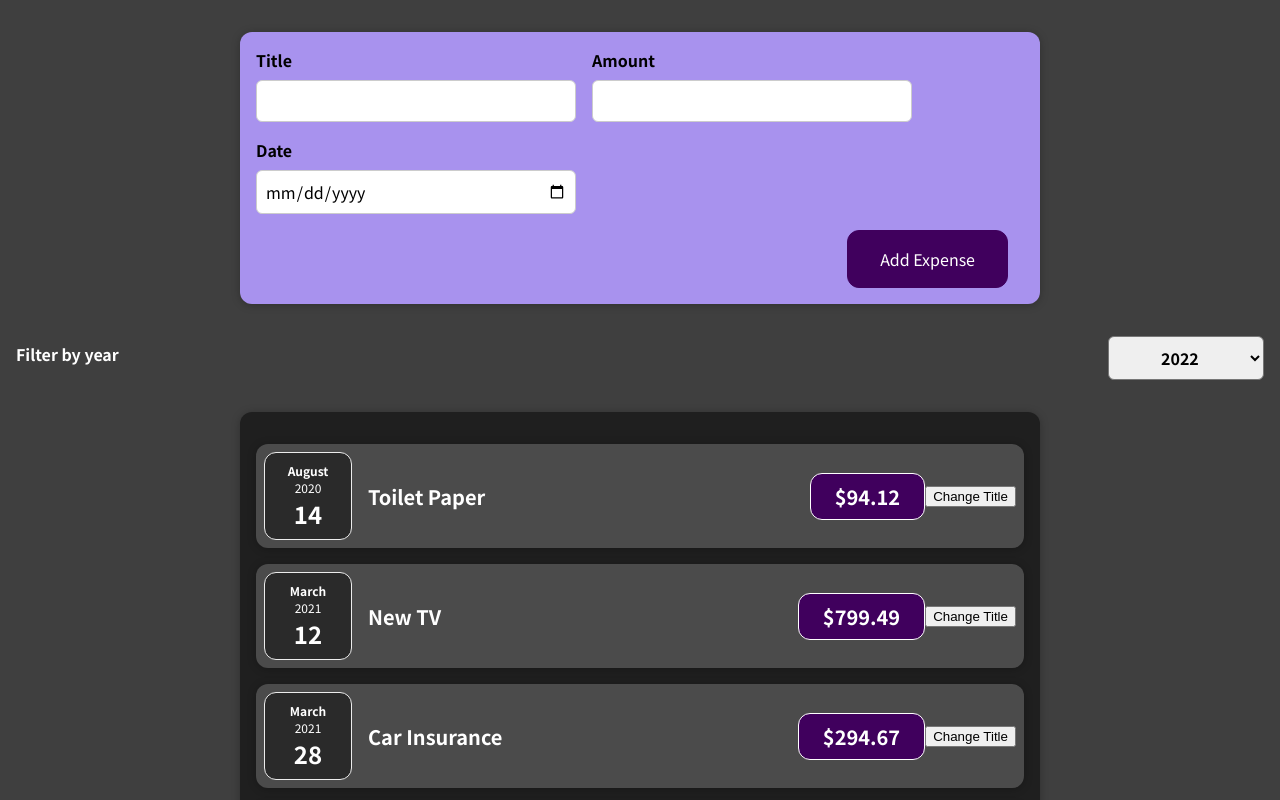
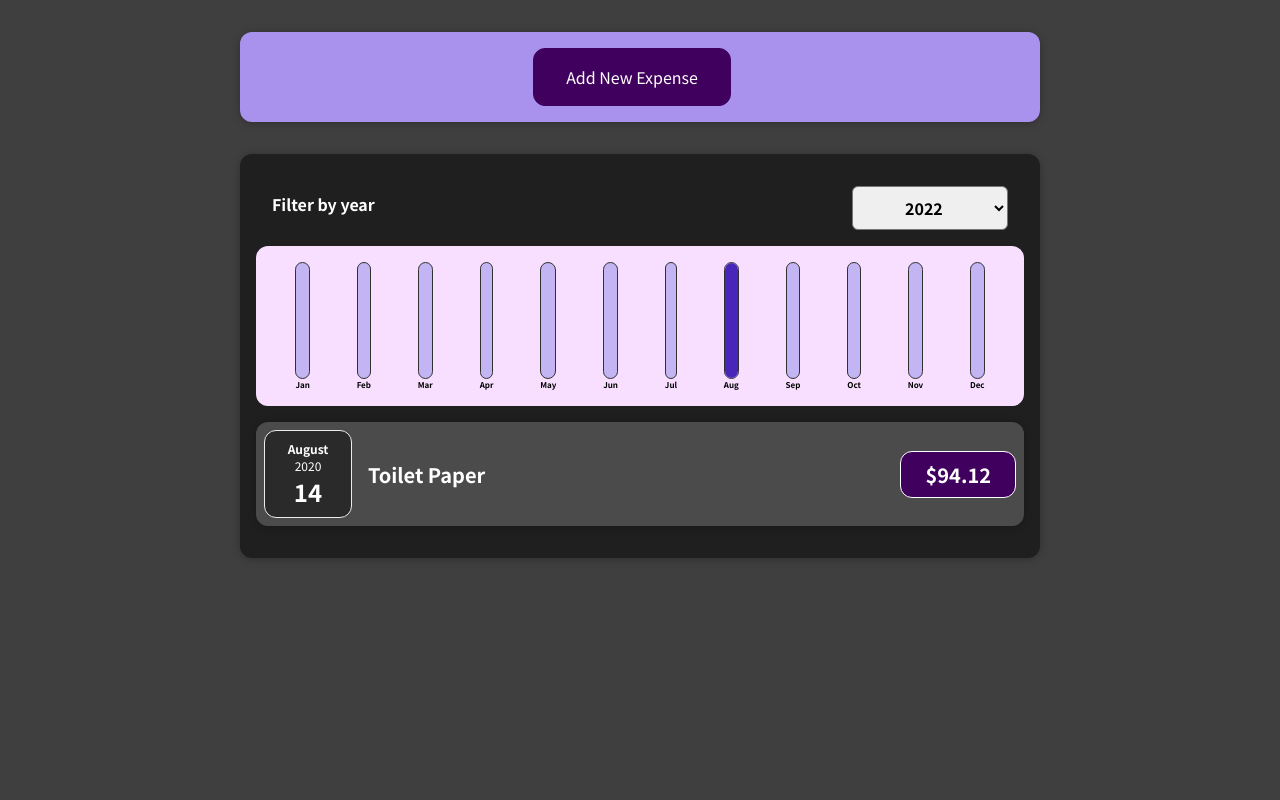
Before and after one commit to Paraldos/ReactCourse, a React (Create React App) app: page / in a window 1280 px wide. Shown: the top 800 px of the page. Built offline with nearby package versions, Linux system fonts and the light colour scheme.

Commit message:
working working

```diff
--- a/src/App.js
+++ b/src/App.js
@@ -1,8 +1,8 @@
 import Expenses from "./components/Expenses/Expenses";
 import NewExpense from "./components/NewExpense/NewExpense";
+import React, { useState } from "react";
 
-const App = () => {
-  const expenses = [
+const DUMMY_EXPENSES = [
   {
     id: "e1",
     title: "Toilet Paper",
@@ -24,9 +24,13 @@
   },
 ];
 
+const App = () => {
+  const [expenses, setExpenses] = useState(DUMMY_EXPENSES);
+
   const addExpenseHandler = (expense) => {
-    console.log("InApp.js");
-    console.log(expense);
+    setExpenses((prevExpenses) => {
+      return [expense, ...expenses];
+    });
   };
 
   return (
--- /dev/null
+++ b/src/components/Chart/Chart.css
@@ -0,0 +1,9 @@
+.chart {
+  padding: 1rem;
+  border-radius: 12px;
+  background-color: #f8dfff;
+  text-align: center;
+  display: flex;
+  justify-content: space-around;
+  height: 10rem;
+}
--- /dev/null
+++ b/src/components/Chart/Chart.js
@@ -0,0 +1,23 @@
+import React from "react";
+import ChartBar from "./ChartBar";
+import "./Chart.css";
+
+const Chart = (props) => {
+  const dataPointValues = props.dataPoints.map((dataPoint) => dataPoint.value);
+  const totalMaximum = Math.max(...dataPointValues);
+
+  return (
+    <div className="chart">
+      {props.dataPoints.map((dataPoint) => (
+        <ChartBar
+          key={dataPoint.label}
+          value={dataPoint.value}
+          maxValue={totalMaximum}
+          label={dataPoint.label}
+        />
+      ))}
+    </div>
+  );
+};
+
+export default Chart;
--- /dev/null
+++ b/src/components/Chart/ChartBar.css
@@ -0,0 +1,30 @@
+.chart-bar {
+  height: 100%;
+  display: flex;
+  flex-direction: column;
+  align-items: center;
+}
+
+.chart-bar__inner {
+  height: 100%;
+  width: 100%;
+  border: 1px solid #313131;
+  border-radius: 12px;
+  background-color: #c3b4f3;
+  overflow: hidden;
+  display: flex;
+  flex-direction: column;
+  justify-content: flex-end;
+}
+
+.chart-bar__fill {
+  background-color: #4826b9;
+  width: 100%;
+  transition: all 0.3s ease-out;
+}
+
+.chart-bar__label {
+  font-weight: bold;
+  font-size: 0.5rem;
+  text-align: center;
+}
--- /dev/null
+++ b/src/components/Chart/ChartBar.js
@@ -0,0 +1,22 @@
+import React from "react";
+
+import "./ChartBar.css";
+
+const ChartBar = (props) => {
+  let barFillHeight = "0%";
+
+  if (props.maxValue > 0) {
+    barFillHeight = Math.round((props.value / props.maxValue) * 100) + "%";
+  }
+
+  return (
+    <div className="chart-bar">
+      <div className="chart-bar__inner">
+        <div className="chart-bar__fill" style={{ height: barFillHeight }}></div>
+      </div>
+      <div className="chart-bar__label">{props.label}</div>
+    </div>
+  );
+};
+
+export default ChartBar;
--- a/src/components/Expenses/ExpenseItem.js
+++ b/src/components/Expenses/ExpenseItem.js
@@ -1,24 +1,19 @@
 import "./ExpenseItem.css";
 import Card from "../UI/Card";
 import ExpenseDate from "./ExpenseDate";
-import React, { useState } from "react";
+import React from "react";
 
 function ExpenseItem(props) {
-  const [title, setTitle] = useState(props.title);
-
-  const clickHandler = () => {
-    setTitle("Updated!");
-  };
-
   return (
+    <li>
       <Card className="expense-item">
         <ExpenseDate date={props.date} />
         <div className="expense-item__description">
-        <h2>{title}</h2>
+          <h2>{props.title}</h2>
           <div className="expense-item__price">${props.amount}</div>
         </div>
-      <button onClick={clickHandler}>Change Title</button>
       </Card>
+    </li>
   );
 }
 
--- a/src/components/Expenses/Expenses.js
+++ b/src/components/Expenses/Expenses.js
@@ -2,36 +2,26 @@
 import "./Expenses.css";
 import Card from "../UI/Card";
 import ExpensesFilter from "./ExpensesFilter";
+import React, { useState } from "react";
+import ExpensesList from "./ExpensesList";
+import ExpensesChart from "./ExpensesChart";
 
 const Expenses = (props) => {
-  const yearPickedHandler = (value) => {
-    console.log(value);
+  const [filteredYear, setFilteredYear] = useState("2020");
+  const filterChangeHandler = (selectedYear) => {
+    setFilteredYear(selectedYear);
   };
+
+  const filteredExpenses = props.items.filter((expense) => {
+    return expense.date.getFullYear().toString() === filteredYear;
+  });
 
   return (
     <div>
-      <ExpensesFilter onChangeFilter={yearPickedHandler} />
       <Card className="expenses">
-        <ExpenseItem
-          title={props.items[0].title}
-          amount={props.items[0].amount}
-          date={props.items[0].date}
-        />
-        <ExpenseItem
-          title={props.items[1].title}
-          amount={props.items[1].amount}
-          date={props.items[1].date}
-        />
-        <ExpenseItem
-          title={props.items[2].title}
-          amount={props.items[2].amount}
-          date={props.items[2].date}
-        />
-        <ExpenseItem
-          title={props.items[3].title}
-          amount={props.items[3].amount}
-          date={props.items[3].date}
-        />
+        <ExpensesFilter selected={filteredYear} onChangeFilter={filterChangeHandler} />
+        <ExpensesChart expenses={filteredExpenses} />
+        <ExpensesList items={filteredExpenses} />
       </Card>
     </div>
   );
--- /dev/null
+++ b/src/components/Expenses/ExpensesChart.js
@@ -0,0 +1,29 @@
+import React from "react";
+
+import Chart from "../Chart/Chart";
+
+const ExpensesChart = (props) => {
+  const chartDataPoints = [
+    { label: "Jan", value: 0 },
+    { label: "Feb", value: 0 },
+    { label: "Mar", value: 0 },
+    { label: "Apr", value: 0 },
+    { label: "May", value: 0 },
+    { label: "Jun", value: 0 },
+    { label: "Jul", value: 0 },
+    { label: "Aug", value: 0 },
+    { label: "Sep", value: 0 },
+    { label: "Oct", value: 0 },
+    { label: "Nov", value: 0 },
+    { label: "Dec", value: 0 },
+  ];
+
+  for (const expense of props.expenses) {
+    const expenseMonth = expense.date.getMonth();
+    chartDataPoints[expenseMonth].value += expense.amount;
+  }
+
+  return <Chart dataPoints={chartDataPoints} />;
+};
+
+export default ExpensesChart;
--- /dev/null
+++ b/src/components/Expenses/ExpensesList.css
@@ -0,0 +1,9 @@
+.expenses-list {
+  list-style: none;
+  padding: 0;
+}
+
+.expenses-list__fallback {
+  color: white;
+  text-align: center;
+}
--- /dev/null
+++ b/src/components/Expenses/ExpensesList.js
@@ -0,0 +1,24 @@
+import React from "react";
+import ExpenseItem from "./ExpenseItem";
+import "./ExpensesList.css";
+
+const ExpensesList = (props) => {
+  if (props.items.length === 0) {
+    return <h2 className="expenses-list__fallback">Found no expenses.</h2>;
+  }
+
+  return (
+    <ul className="expenses-list">
+      {props.items.map((expense) => (
+        <ExpenseItem
+          key={expense.id}
+          title={expense.title}
+          amount={expense.amount}
+          date={expense.date}
+        />
+      ))}
+    </ul>
+  );
+};
+
+export default ExpensesList;
--- a/src/components/NewExpense/ExpenseForm.js
+++ b/src/components/NewExpense/ExpenseForm.js
@@ -23,7 +23,7 @@
 
     const expenseData = {
       title: enteredTitle,
-      amount: enteredAmount,
+      amount: +enteredAmount,
       date: new Date(enteredDate),
     };
 
@@ -62,6 +62,9 @@
         </div>
       </div>
       <div className="new-expense__actions">
+        <button type="button" onClick={props.onCancel}>
+          Cancel
+        </button>
         <button type="submit">Add Expense</button>
       </div>
     </form>
--- a/src/components/NewExpense/NewExpense.js
+++ b/src/components/NewExpense/NewExpense.js
@@ -1,19 +1,33 @@
-import React from "react";
+import React, { useState } from "react";
 import "./NewExpense.css";
 import ExpenseForm from "./ExpenseForm";
 
 const NewExpense = (props) => {
+  const [isEditing, setIsEditing] = useState(false);
+
   const saveExpenseDataHandler = (enteredExpenseData) => {
     const expenseData = {
       ...enteredExpenseData,
       id: Math.random().toString(),
     };
     props.onAddExpense(expenseData);
+    setIsEditing(false);
+  };
+
+  const startEditingHandler = () => {
+    setIsEditing(true);
+  };
+
+  const stopEditingHandler = () => {
+    setIsEditing(false);
   };
 
   return (
     <div className="new-expense">
-      <ExpenseForm onSaveExpenseData={saveExpenseDataHandler} />
+      {!isEditing && <button onClick={startEditingHandler}>Add New Expense</button>}
+      {isEditing && (
+        <ExpenseForm onSaveExpenseData={saveExpenseDataHandler} onCancel={stopEditingHandler} />
+      )}
     </div>
   );
 };
```
Lines whose indentation alone changed are shown as unchanged.
